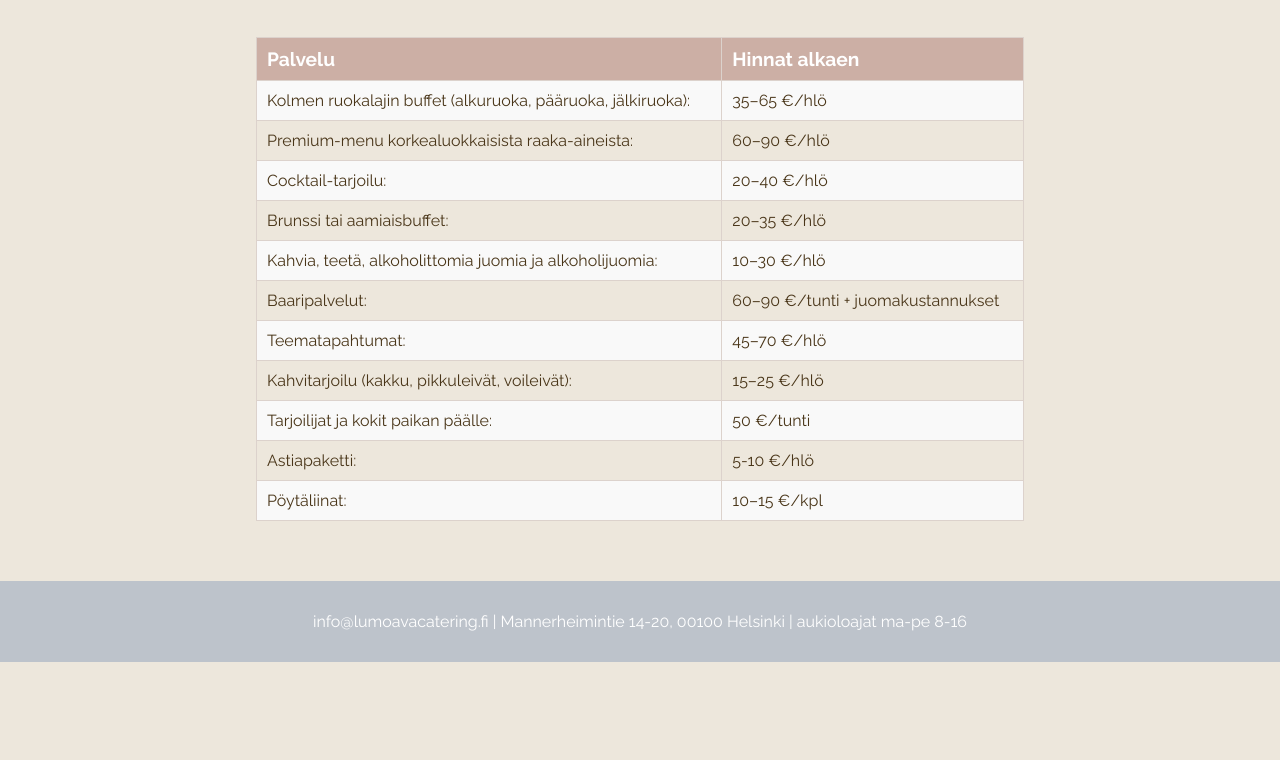
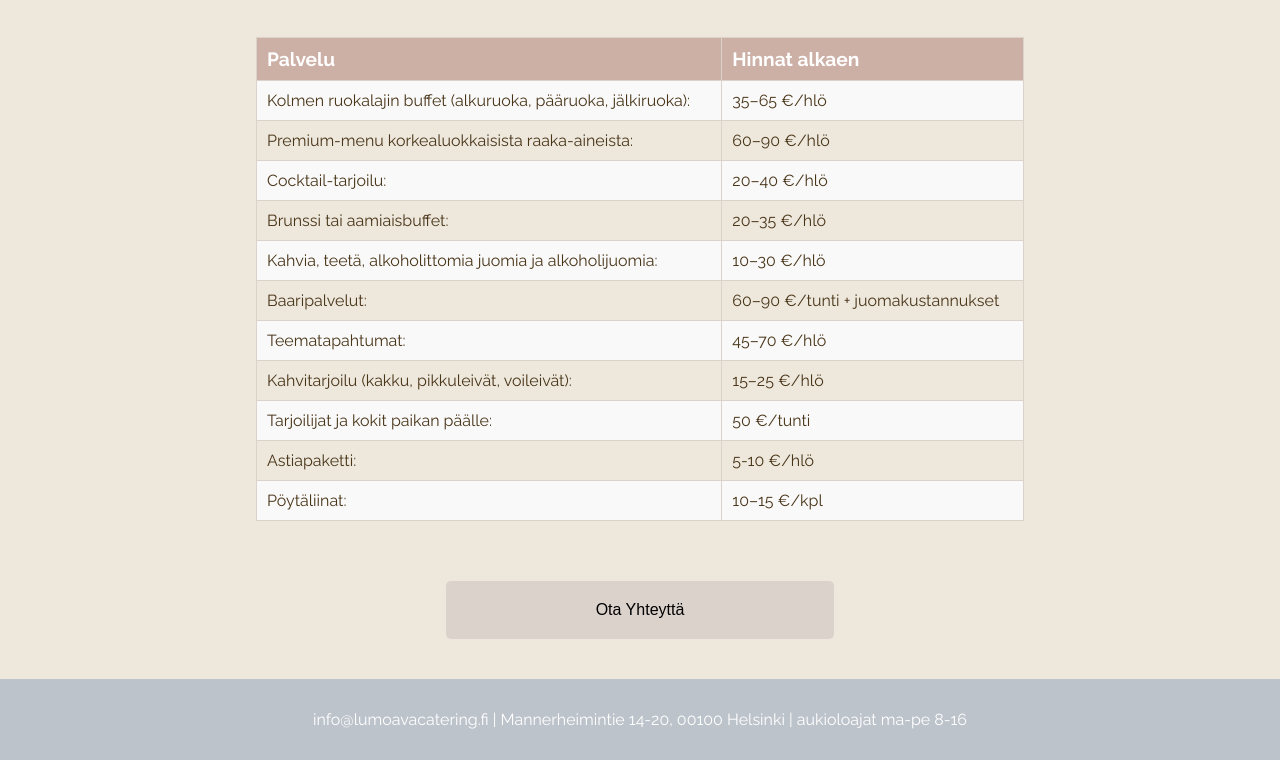
Before and after one commit to camillafi/camillafi.github.io, a plain HTML site: page palvelut.html in a window 1280 px wide. Shown: the part 1008-1768 px from the top of the page. Before the commit the page ends 1670 px from the top, so only its background shows below. Drawn offline with nearby package versions, Linux system fonts and the light colour scheme; a web font is replaced by a local one.

Commit message:
tehtävänannon mukaan cta on nyt joka sivulla

```diff
--- a/palvelut.html
+++ b/palvelut.html
@@ -59,6 +59,7 @@
                 <img src="kuvat/palvelut2.jpg" alt="Catering palvelut-kuva 2">
             </div>
         </div>
+        <!-- Hinnastotaulukko -->
         <div class="table">
             <table>
                 <tr>
@@ -112,6 +113,14 @@
                 </tr>
             </table>
         </div>
+        <!-- CTA-nappula -->
+        <div class="cta-container">
+            <div class="cta">
+                <button class="cta-button" onclick="location.href='mailto:info@lumoavacatering.fi';">
+                    Ota Yhteyttä
+                </button>
+            </div>
+        </div>
     </main>
 
         <!-- Alatunniste -->
--- a/styles.css
+++ b/styles.css
@@ -208,6 +208,13 @@ footer {
     display: flex;
     align-items: center;
 }
+/* Palvelut CTA-nappula */
+.palvelut .cta-container {
+    display: flex;
+    justify-content: center;
+    margin-top: 20px;
+    margin-bottom: 40px; /* Lisää marginaalia alareunaan */
+}
 
 /* Palvelut footer */
 .palvelut .footer {
@@ -374,3 +381,11 @@ table tr:nth-child(even) {
 .contact-form .form-group input[type="checkbox"] {
     margin-left: auto;
 }
+
+/* Ota yhteyttä CTA-nappula */
+.otayhteytta .cta-container {
+    display: flex;
+    justify-content: center;
+    margin-top: 20px;
+    margin-bottom: 40px; /* Lisää marginaalia alareunaan */
+}
```
Also changed, not shown: otayhteytta.html (+10 -0 lines).
